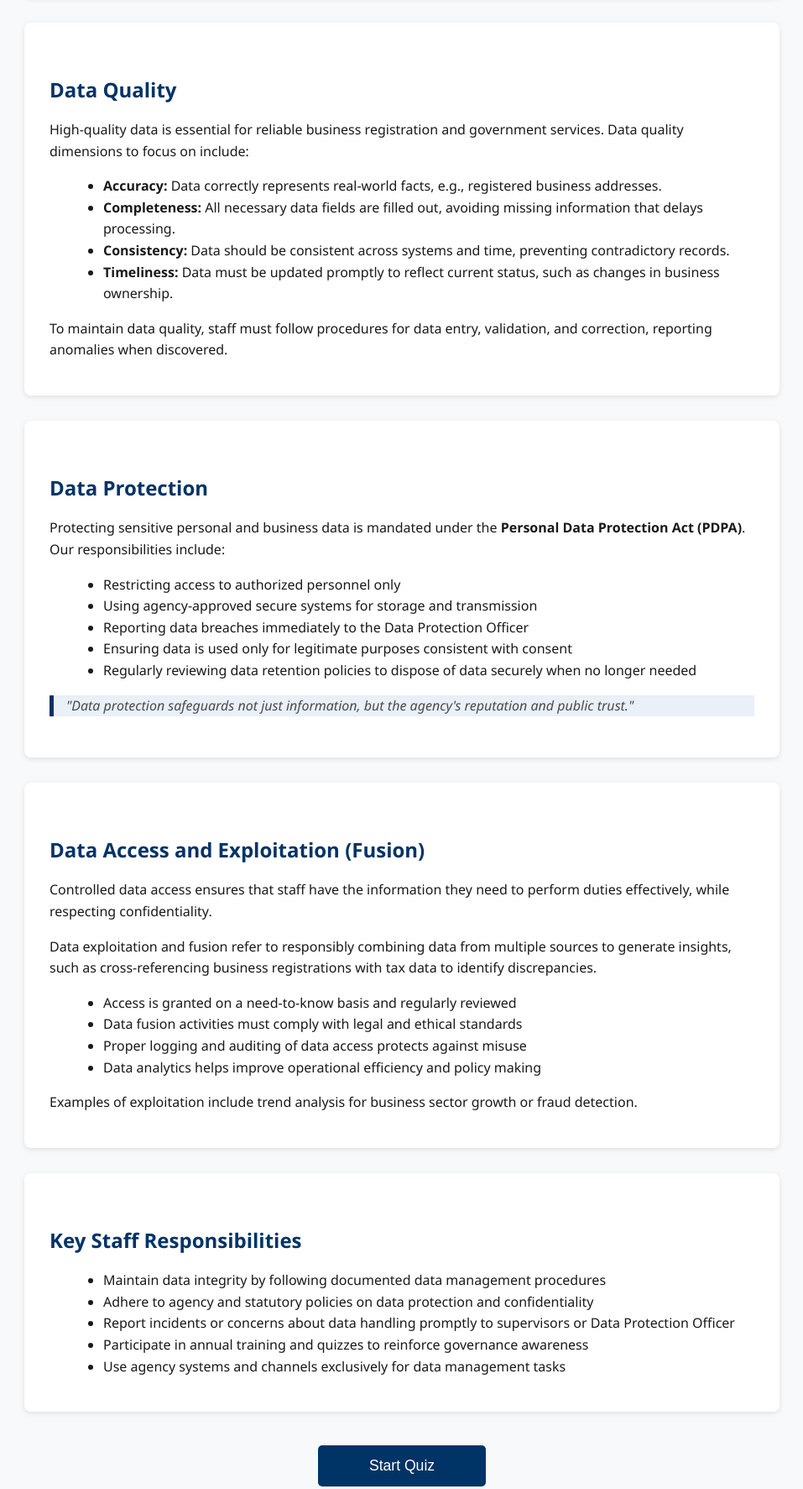
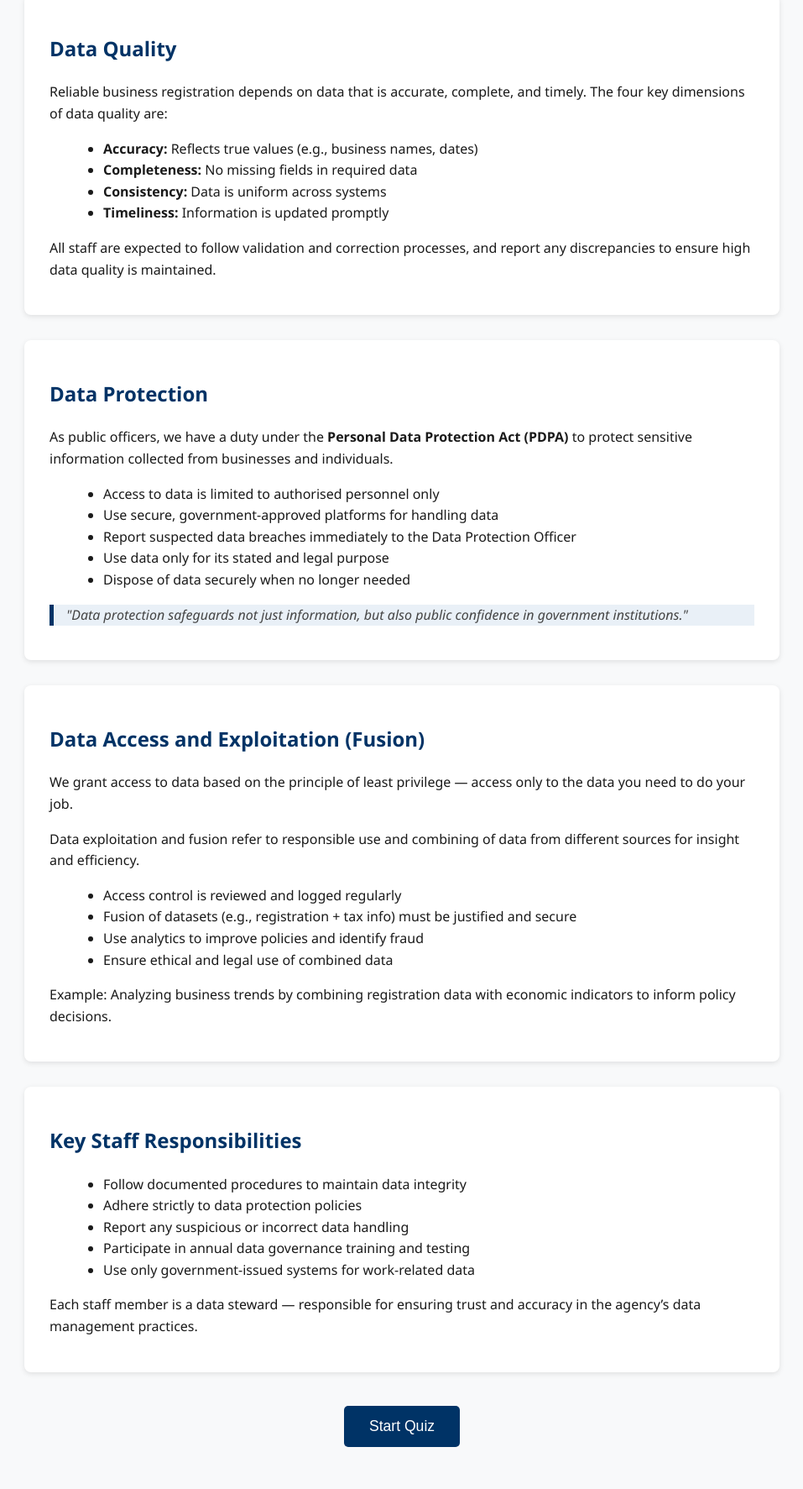
Before and after one commit to sydalif/Data-governance-poc, a plain HTML site: page governance.html in a window 1280 px wide. Shown: the part 784-2557 px from the top of the page at 84% size, without its empty margins (161-1118 px from the left). Drawn offline with Linux system fonts and the light colour scheme.

Commit message:
Update governance.html

```diff
--- a/governance.html
+++ b/governance.html
@@ -5,54 +5,47 @@
   <meta name="viewport" content="width=device-width, initial-scale=1" />
   <title>Data Governance Briefing - DAMA-DMBOK Overview</title>
   <style>
-    /* Base and layout */
     body {
       font-family: "Segoe UI", Tahoma, Geneva, Verdana, sans-serif;
-      margin: 0;
+      margin: 0 auto;
       padding: 0 20px 40px;
+      max-width: 900px;
       background: #f8f9fa;
       color: #1a1a1a;
       line-height: 1.6;
-      max-width: 900px;
-      margin-left: auto;
-      margin-right: auto;
     }
+
     h1, h2, h3 {
       color: #003366;
-      margin-top: 1.5em;
-      margin-bottom: 0.5em;
     }
+
     h1 {
       font-size: 2.2rem;
-      margin-top: 40px;
-      margin-bottom: 20px;
       text-align: center;
+      margin: 40px 0 20px;
     }
-    p {
-      font-size: 1rem;
-      margin-bottom: 1em;
+
+    section {
+      background: #fff;
+      padding: 25px 30px;
+      border-radius: 8px;
+      box-shadow: 0 2px 6px rgba(0, 0, 0, 0.1);
+      margin-bottom: 30px;
     }
+
     ul {
       margin-left: 1.5em;
-      margin-bottom: 1em;
     }
+
     blockquote {
-      margin-left: 0;
-      margin-right: 0;
       font-style: italic;
-      color: #4a4a4a;
+      color: #444;
       border-left: 5px solid #003366;
       padding-left: 15px;
       background-color: #e9f0f7;
-      margin-bottom: 1.5em;
+      margin: 1em 0;
     }
-    section {
-      background: #fff;
-      border-radius: 8px;
-      box-shadow: 0 2px 6px rgb(0 0 0 / 0.1);
-      padding: 25px 30px;
-      margin-bottom: 30px;
-    }
+
     button {
       display: block;
       background-color: #003366;
@@ -62,22 +55,23 @@
       font-size: 1.1rem;
       border-radius: 5px;
       cursor: pointer;
-      margin: 40px auto 20px;
-      width: 200px;
+      margin: 40px auto 0;
       transition: background-color 0.3s ease;
     }
+
     button:hover {
       background-color: #002244;
     }
+
     #name {
       color: #0055a5;
     }
 
-    /* Responsive */
     @media (max-width: 600px) {
       body {
-        padding: 15px 15px 30px;
+        padding: 15px;
       }
+
       button {
         width: 100%;
       }
@@ -85,85 +79,82 @@
   </style>
 </head>
 <body>
+
   <h1>Welcome, <span id="name"></span></h1>
 
   <section>
     <h2>Annual Data Governance Briefing</h2>
-    <p>
-      This briefing provides an overview of key concepts from the <strong>DAMA-DMBOK (Data Management Body of Knowledge)</strong>,
-      with focus on areas critical to our agency's mission of administering business registration in Singapore. Understanding and applying these principles help us ensure data is accurate, secure, and effectively used to support our operations and uphold public trust.
-    </p>
+    <p>This briefing provides an overview of key concepts from the <strong>DAMA-DMBOK (Data Management Body of Knowledge)</strong>, tailored to our agency's role in administering business registration in Singapore. Understanding and applying these principles ensures our data is accurate, secure, and responsibly used to support government operations and public trust.</p>
   </section>
 
-  <section>
+  <section id="DataGovernance">
     <h2>Data Governance (General Knowledge)</h2>
-    <p>Data governance is the foundation for managing data assets across their lifecycle, establishing policies, roles, and responsibilities. In our agency, data governance means:</p>
+    <p>Data governance is the foundation for managing data assets responsibly. It defines policies, roles, and responsibilities to ensure data is properly handled throughout its lifecycle.</p>
     <ul>
-      <li>Defining who is accountable for data quality and protection</li>
-      <li>Setting standards and procedures for data handling and sharing</li>
-      <li>Ensuring compliance with national laws like PDPA and agency policies</li>
-      <li>Enabling transparency and auditability of data activities</li>
+      <li>Assigns accountability for data quality and protection</li>
+      <li>Sets clear standards and procedures for managing data</li>
+      <li>Ensures compliance with Singapore laws such as PDPA</li>
+      <li>Supports transparency, oversight, and auditability</li>
     </ul>
-    <blockquote>
-      "Effective data governance enables confident, timely decisions while safeguarding sensitive information."
-    </blockquote>
+    <blockquote>"Effective data governance enables confident, timely decisions while safeguarding sensitive information."</blockquote>
   </section>
 
-  <section>
+  <section id="DataQuality">
     <h2>Data Quality</h2>
-    <p>High-quality data is essential for reliable business registration and government services. Data quality dimensions to focus on include:</p>
+    <p>Reliable business registration depends on data that is accurate, complete, and timely. The four key dimensions of data quality are:</p>
     <ul>
-      <li><strong>Accuracy:</strong> Data correctly represents real-world facts, e.g., registered business addresses.</li>
-      <li><strong>Completeness:</strong> All necessary data fields are filled out, avoiding missing information that delays processing.</li>
-      <li><strong>Consistency:</strong> Data should be consistent across systems and time, preventing contradictory records.</li>
-      <li><strong>Timeliness:</strong> Data must be updated promptly to reflect current status, such as changes in business ownership.</li>
+      <li><strong>Accuracy:</strong> Reflects true values (e.g., business names, dates)</li>
+      <li><strong>Completeness:</strong> No missing fields in required data</li>
+      <li><strong>Consistency:</strong> Data is uniform across systems</li>
+      <li><strong>Timeliness:</strong> Information is updated promptly</li>
     </ul>
-    <p>To maintain data quality, staff must follow procedures for data entry, validation, and correction, reporting anomalies when discovered.</p>
+    <p>All staff are expected to follow validation and correction processes, and report any discrepancies to ensure high data quality is maintained.</p>
   </section>
 
-  <section>
+  <section id="DataProtection">
     <h2>Data Protection</h2>
-    <p>Protecting sensitive personal and business data is mandated under the <strong>Personal Data Protection Act (PDPA)</strong>. Our responsibilities include:</p>
+    <p>As public officers, we have a duty under the <strong>Personal Data Protection Act (PDPA)</strong> to protect sensitive information collected from businesses and individuals.</p>
     <ul>
-      <li>Restricting access to authorized personnel only</li>
-      <li>Using agency-approved secure systems for storage and transmission</li>
-      <li>Reporting data breaches immediately to the Data Protection Officer</li>
-      <li>Ensuring data is used only for legitimate purposes consistent with consent</li>
-      <li>Regularly reviewing data retention policies to dispose of data securely when no longer needed</li>
+      <li>Access to data is limited to authorised personnel only</li>
+      <li>Use secure, government-approved platforms for handling data</li>
+      <li>Report suspected data breaches immediately to the Data Protection Officer</li>
+      <li>Use data only for its stated and legal purpose</li>
+      <li>Dispose of data securely when no longer needed</li>
     </ul>
-    <blockquote>
-      "Data protection safeguards not just information, but the agency's reputation and public trust."
-    </blockquote>
+    <blockquote>"Data protection safeguards not just information, but also public confidence in government institutions."</blockquote>
   </section>
 
-  <section>
+  <section id="DataAccessAndExploitation">
     <h2>Data Access and Exploitation (Fusion)</h2>
-    <p>Controlled data access ensures that staff have the information they need to perform duties effectively, while respecting confidentiality.</p>
-    <p>Data exploitation and fusion refer to responsibly combining data from multiple sources to generate insights, such as cross-referencing business registrations with tax data to identify discrepancies.</p>
+    <p>We grant access to data based on the principle of least privilege — access only to the data you need to do your job.</p>
+    <p>Data exploitation and fusion refer to responsible use and combining of data from different sources for insight and efficiency.</p>
     <ul>
-      <li>Access is granted on a need-to-know basis and regularly reviewed</li>
-      <li>Data fusion activities must comply with legal and ethical standards</li>
-      <li>Proper logging and auditing of data access protects against misuse</li>
-      <li>Data analytics helps improve operational efficiency and policy making</li>
+      <li>Access control is reviewed and logged regularly</li>
+      <li>Fusion of datasets (e.g., registration + tax info) must be justified and secure</li>
+      <li>Use analytics to improve policies and identify fraud</li>
+      <li>Ensure ethical and legal use of combined data</li>
     </ul>
-    <p>Examples of exploitation include trend analysis for business sector growth or fraud detection.</p>
+    <p>Example: Analyzing business trends by combining registration data with economic indicators to inform policy decisions.</p>
   </section>
 
-  <section>
+  <section id="KeyStaffResponsibilities">
     <h2>Key Staff Responsibilities</h2>
     <ul>
-      <li>Maintain data integrity by following documented data management procedures</li>
-      <li>Adhere to agency and statutory policies on data protection and confidentiality</li>
-      <li>Report incidents or concerns about data handling promptly to supervisors or Data Protection Officer</li>
-      <li>Participate in annual training and quizzes to reinforce governance awareness</li>
-      <li>Use agency systems and channels exclusively for data management tasks</li>
+      <li>Follow documented procedures to maintain data integrity</li>
+      <li>Adhere strictly to data protection policies</li>
+      <li>Report any suspicious or incorrect data handling</li>
+      <li>Participate in annual data governance training and testing</li>
+      <li>Use only government-issued systems for work-related data</li>
     </ul>
+    <p>Each staff member is a data steward — responsible for ensuring trust and accuracy in the agency’s data management practices.</p>
   </section>
 
   <button onclick="goToQuiz()">Start Quiz</button>
 
   <script>
+    // Pull stored name from localStorage
     document.getElementById('name').textContent = localStorage.getItem('username') || 'Staff Member';
+
     function goToQuiz() {
       window.location.href = "quiz.html";
     }
```
